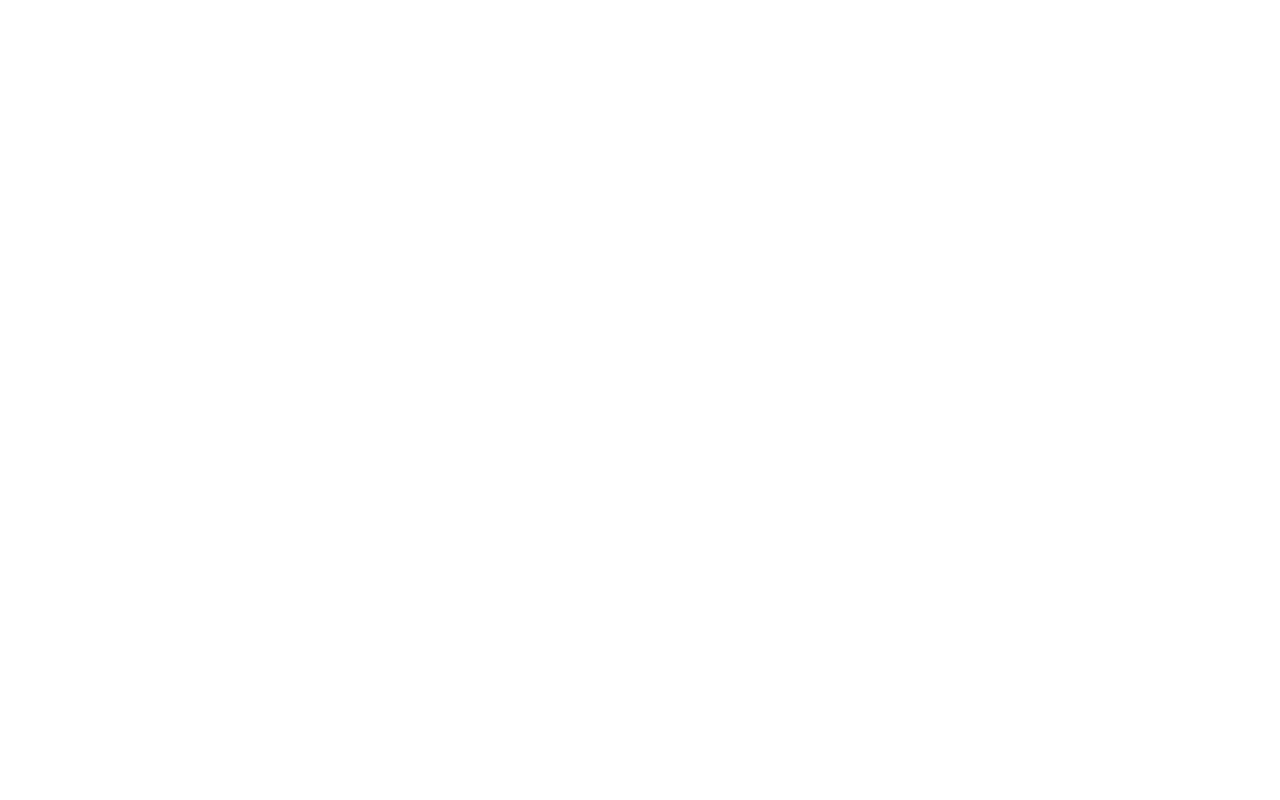
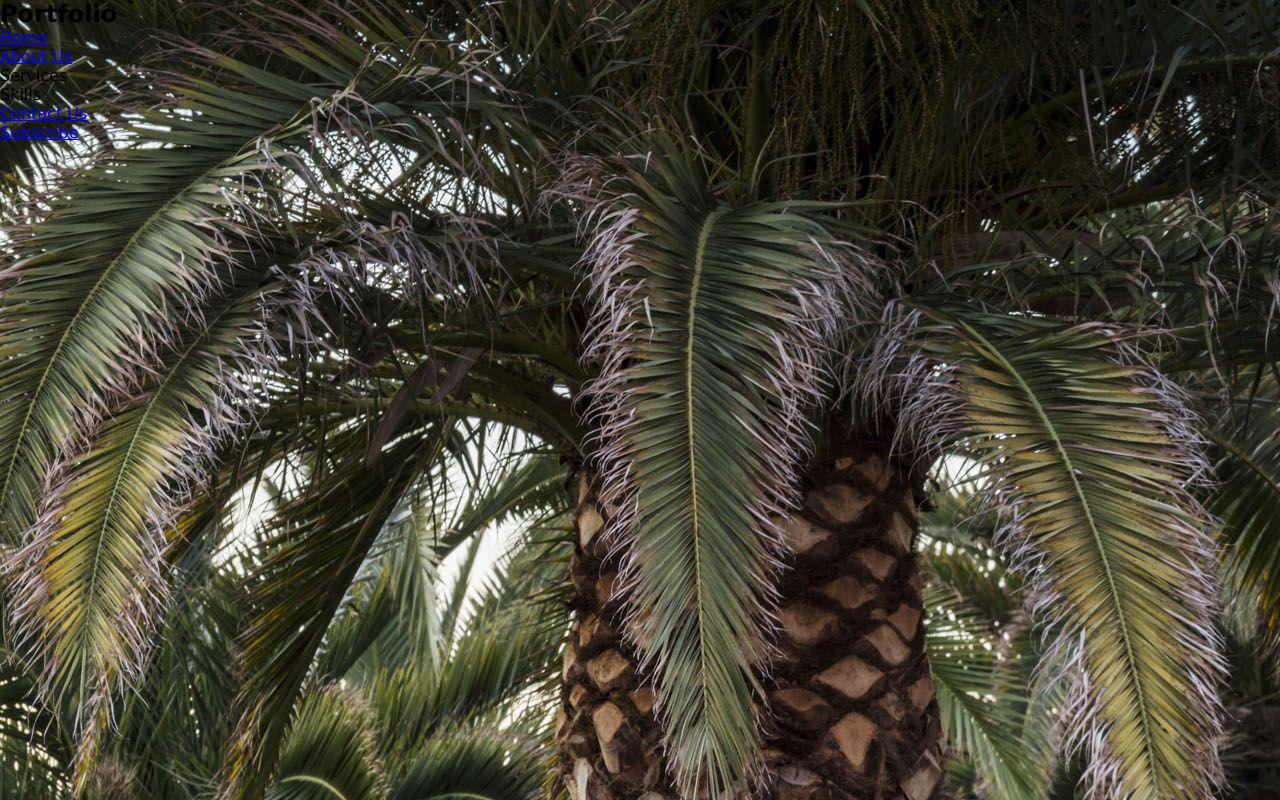
Before and after one commit to Mwimar/frontend-portfolio, a plain HTML site: page index.html in a window 1280 px wide. Drawn offline with Linux system fonts and the light colour scheme.

Commit message:
hero styling

```diff
--- a/index.html
+++ b/index.html
@@ -6,5 +6,19 @@
     <link rel="stylesheet" href="styles/main.css" />
     <title>Mwima's Portfolio</title>
   </head>
-  <body></body>
+  <body>
+    <div class="hero">
+      <nav>
+        <h2 class="logo">Portfolio</h2>
+        <ul>
+          <li><a href="#">Home</a></li>
+          <li><a href="#">About Us</a></li>
+          <li><a href="#"></a>Services</li>
+          <li><a href="#"></a>Skills</li>
+          <li><a href="#">Contact Us</a></li>
+        </ul>
+        <a href="#" class="btn">Subscribe</a>
+      </nav>
+    </div>
+  </body>
 </html>
--- a/styles/main.css
+++ b/styles/main.css
@@ -4,3 +4,10 @@
     font-family: 'Lucida Sans', 'Lucida Sans Regular', 'Lucida Grande', 'Lucida Sans Unicode', Geneva, Verdana, sans-serif;
     box-sizing: border-box;
 }
+
+.hero {
+    height:100vh;
+    width:100%;
+    background-image: url('/img/gwag.jpg');
+
+}
```
Also changed, not shown: img/gwag.jpg (added).
